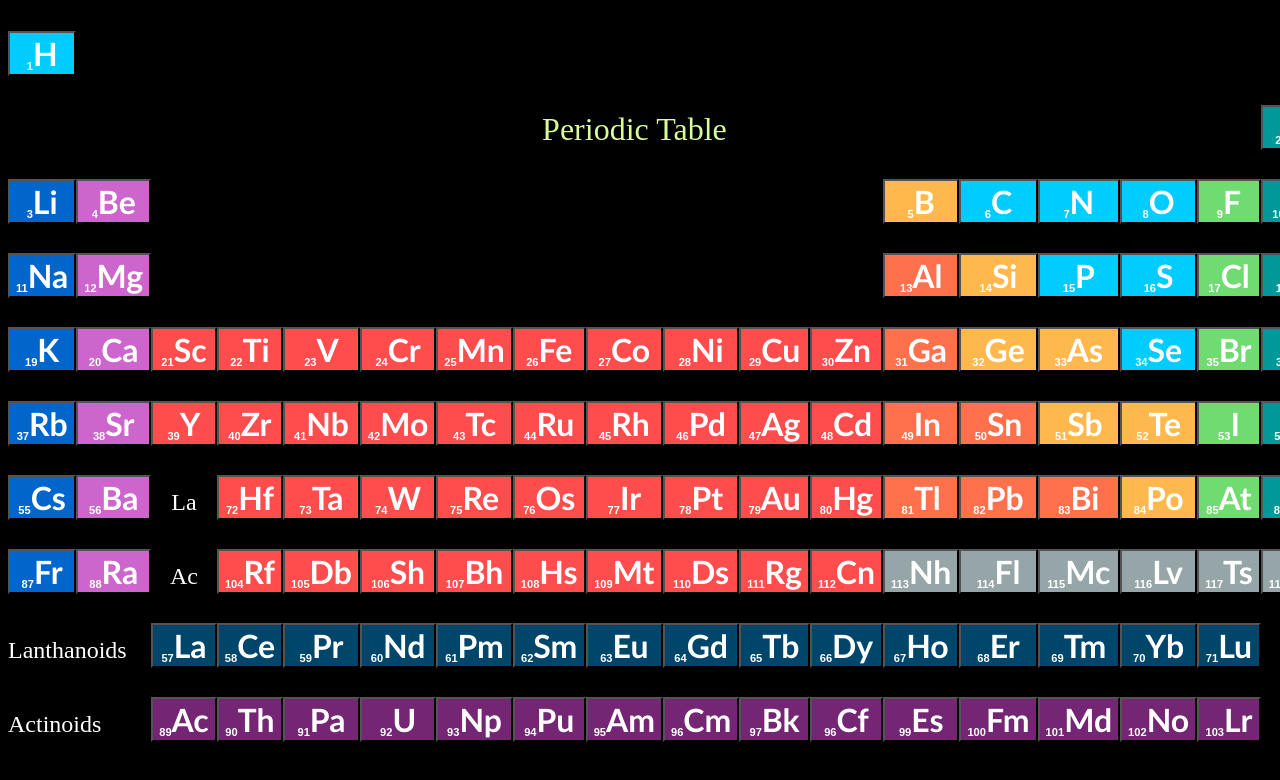
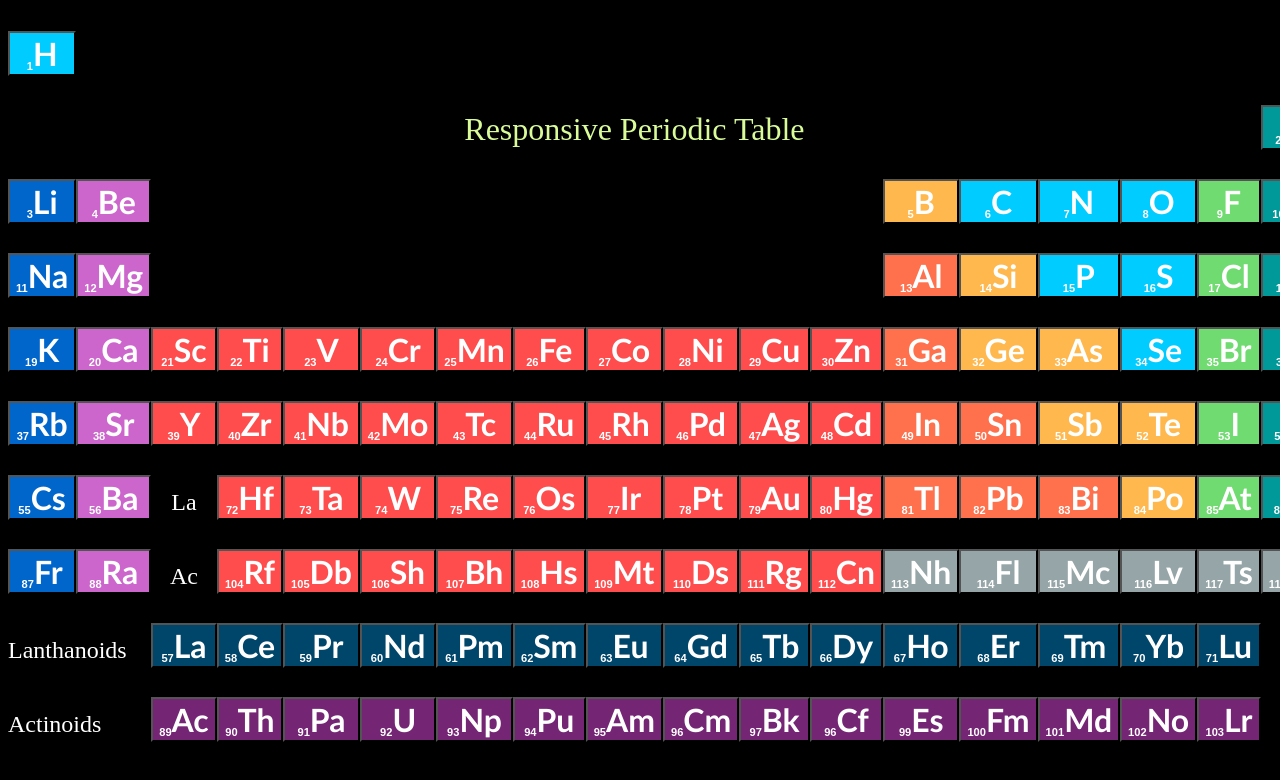
Before and after one commit to abdullah-byte/periodic-table, a plain HTML site: page index.html in a window 1280 px wide. Shown: the top 780 px of the page. Drawn offline with Linux system fonts and the light colour scheme.

Commit message:
Modified: index.html modified: periodic.css

```diff
--- a/index.html
+++ b/index.html
@@ -13,7 +13,7 @@
 
 			</tr>
 			<tr>
-				<td colspan = "17" align = "center"><font color = #D9FC99 size="6">Periodic Table</td>
+				<td colspan = "17" align = "center"><font color = #D9FC99 size="6">Responsive Periodic Table</td>
 				<td><button title = "Helium" class = "button button2" onclick = "alert('Helium is a chemical element with symbol He and atomic number 2. It is a colorless, odorless, tasteless, non-toxic, inert, monatomic gas, the first in the noble gas group in the periodic table. Its boiling point is the lowest among all the elements.')"><b><font color = #FFFFFF><sub>2</sub><font face="Trebuchet MS" size="6">He</font></button></td>
 
 			</tr>
--- a/periodic.css
+++ b/periodic.css
@@ -1,3 +1,4 @@
+
 .button       { background-color: #00CCFF;
     width: 100%;
     height:100%;}
```
